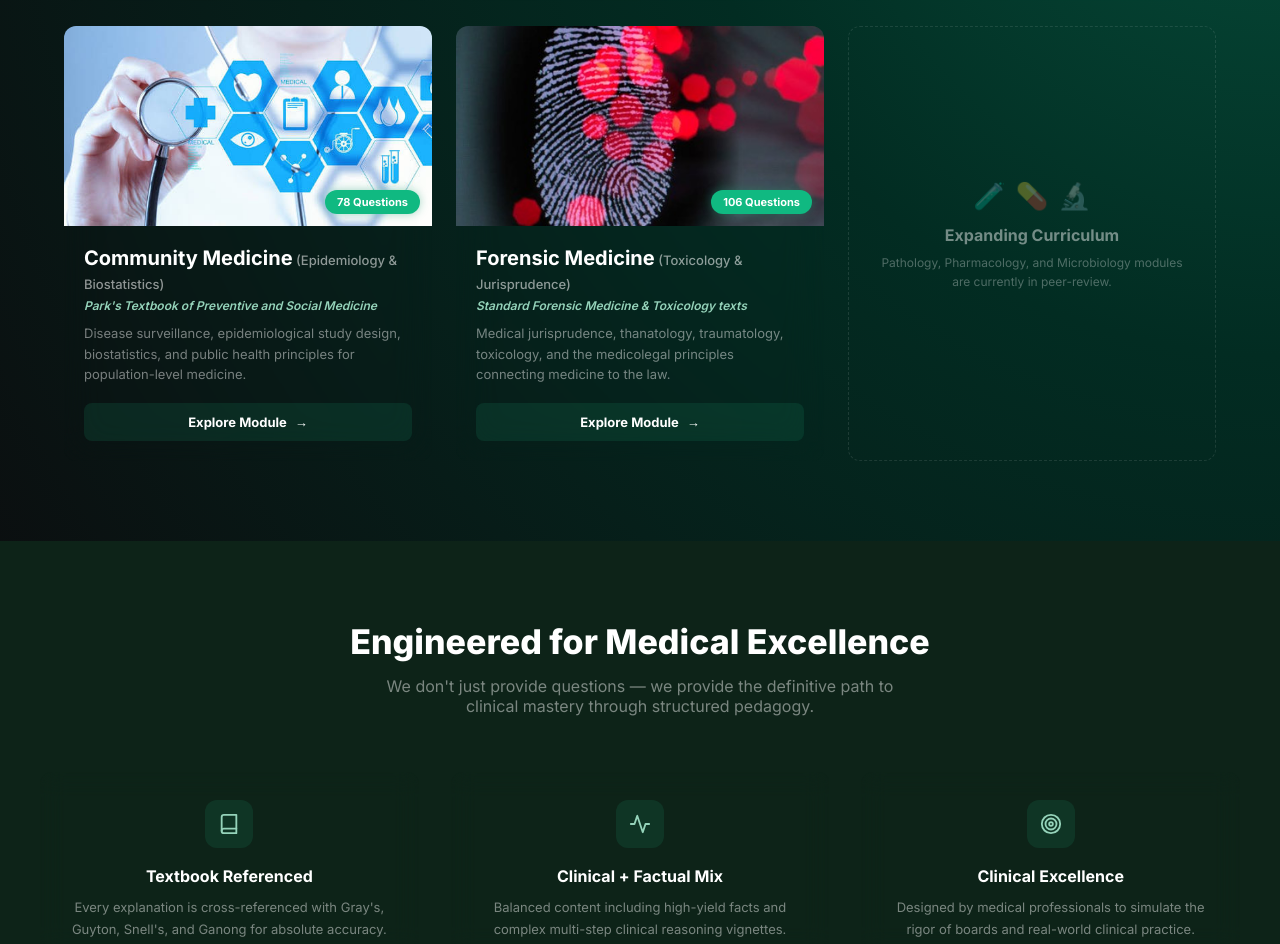
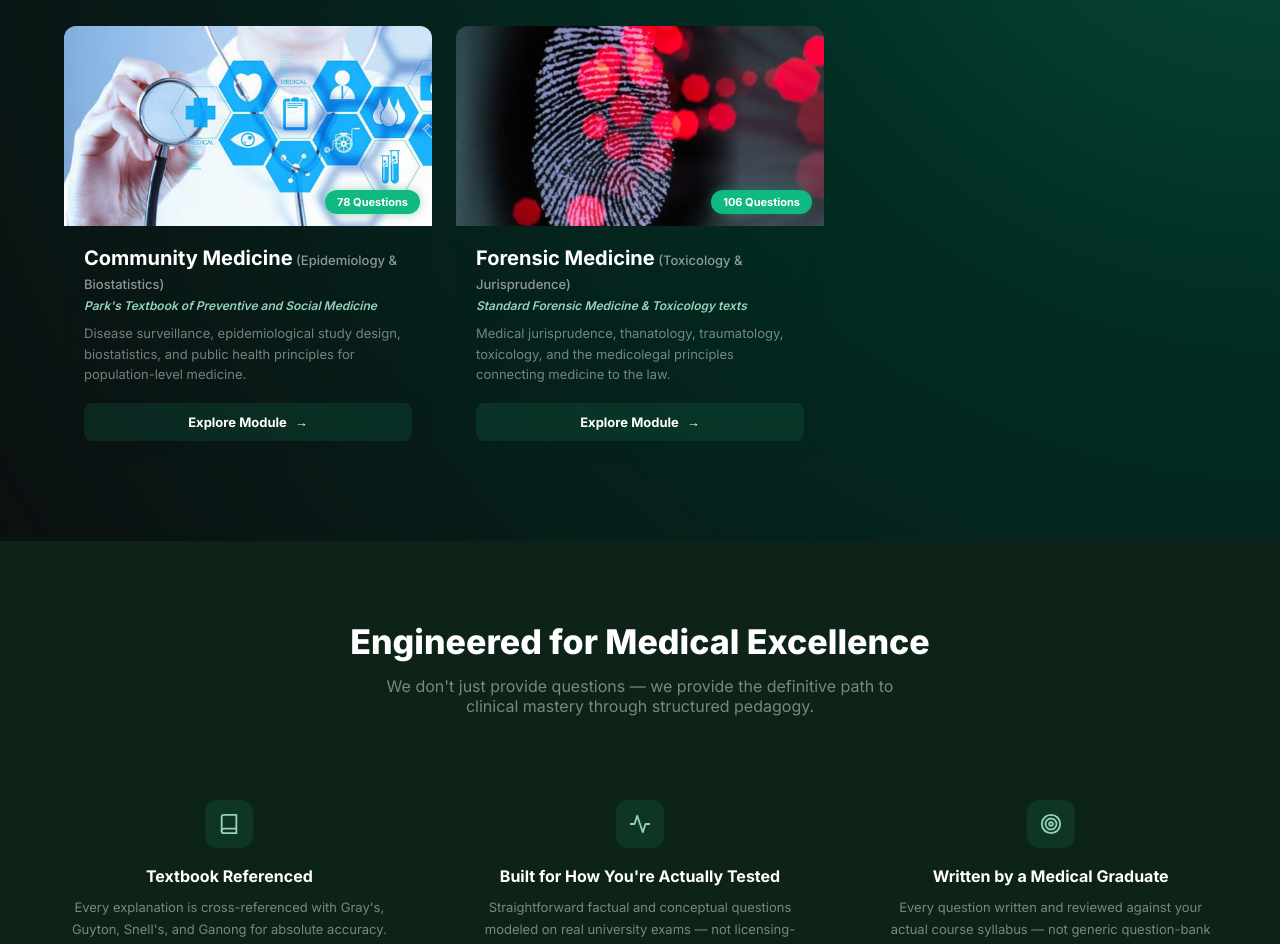
Before and after one commit to manast23/medprep, a Next.js app: page / in a window 1280 px wide. Shown: the part 1848-2792 px from the top of the page. Built offline with nearby package versions, Linux system fonts and the light colour scheme.

Commit message:
Launch prep: remove stale Coming Soon card, fix copy overclaiming clinical-vignette/boards focus

```diff
--- a/pages/index.js
+++ b/pages/index.js
@@ -76,7 +76,6 @@ const SUBJECTS = [
   },
 ]
 
-const COMING_SOON = []
 const QUESTION_TYPES = [
   { key: 'All', label: 'All Types' },
   { key: 'factual', label: 'Factual' },
@@ -168,7 +167,7 @@ export default function Home() {
     <div className={styles.container}>
       <Head>
         <title>MedPrep | Master Medical Sciences Through Active Recall</title>
-        <meta name="description" content="Professional medical MCQ practice platform with clinical vignette focus." />
+        <meta name="description" content="Professional medical MCQ practice platform for high-yield factual and conceptual recall across all core subjects." />
       </Head>
 
       <Navbar />
@@ -185,7 +184,7 @@ export default function Home() {
                 <span className={styles.heroAccent}> Through Active Recall</span>
               </h1>
               <p className={styles.heroSubtext}>
-                The clinical precision of a medical textbook combined with the efficiency of modern cognitive science. Designed for high-stakes clinical exams.
+                Textbook-referenced questions built for straightforward factual and conceptual recall — the way your actual university exams test you.
               </p>
 
               <div className={styles.statsRow}>
@@ -259,26 +258,6 @@ export default function Home() {
                 </div>
               </div>
             ))}
-
-            <div
-              className={styles.comingSoonCard}
-              ref={(el) => (cardRefs.current[SUBJECTS.length] = el)}
-              data-card-index={SUBJECTS.length}
-              style={cardRevealStyle(SUBJECTS.length)}
-            >
-              <div className={styles.comingSoonInner}>
-                <div className={styles.comingSoonIcons}>
-                  <span>🧪</span><span>💊</span><span>🔬</span>
-                </div>
-                <h3 className={styles.comingSoonTitle}>Expanding Curriculum</h3>
-                <p className={styles.comingSoonText}>
-                  Pathology, Pharmacology, and Microbiology modules are currently in peer-review.
-                </p>
-                <div className={styles.comingSoonTags}>
-                  {COMING_SOON.map(s => <span key={s} className={styles.comingSoonTag}>{s}</span>)}
-                </div>
-              </div>
-            </div>
           </div>
         </section>
 
@@ -361,8 +340,8 @@ export default function Home() {
                     <path d="M22 12h-4l-3 9L9 3l-3 9H2"/>
                   </svg>
                 </div>
-                <h4>Clinical + Factual Mix</h4>
-                <p>Balanced content including high-yield facts and complex multi-step clinical reasoning vignettes.</p>
+                <h4>Built for How You're Actually Tested</h4>
+                <p>Straightforward factual and conceptual questions modeled on real university exams — not licensing-style clinical vignettes.</p>
               </div>
               <div className={styles.featureItem}>
                 <div className={styles.featureIcon}>
@@ -370,8 +349,8 @@ export default function Home() {
                     <circle cx="12" cy="12" r="10"/><circle cx="12" cy="12" r="6"/><circle cx="12" cy="12" r="2"/>
                   </svg>
                 </div>
-                <h4>Clinical Excellence</h4>
-                <p>Designed by medical professionals to simulate the rigor of boards and real-world clinical practice.</p>
+                <h4>Written by a Medical Graduate</h4>
+                <p>Every question written and reviewed against your actual course syllabus — not generic question-bank filler.</p>
               </div>
             </div>
           </div>
@@ -381,7 +360,7 @@ export default function Home() {
         <section className={styles.ctaBanner}>
           <div className={styles.ctaContent}>
             <h3>Ready to elevate your study efficiency?</h3>
-            <p>Master the clinical sciences with evidence-based questions and detailed textbook explanations.</p>
+            <p>Master the medical sciences with evidence-based questions and detailed textbook explanations.</p>
             <div className={styles.bannerCtas}>
               <button className={styles.btnPrimaryWhite} onClick={() => document.getElementById('subjects')?.scrollIntoView({ behavior: 'smooth' })}>
                 Start Practicing
@@ -399,7 +378,7 @@ export default function Home() {
         <div className={styles.footerContent}>
           <div className={styles.footerBrand}>
             <div className={styles.footerLogo}>MedPrep</div>
-            <p>Evidence-based clinical scenarios cited from Gray's Anatomy, Guyton & Hall Medical Physiology, and Snell's Clinical Anatomy.</p>
+            <p>Evidence-based questions cited from Gray's Anatomy, Guyton & Hall Medical Physiology, and Snell's Clinical Anatomy.</p>
           </div>
           <div className={styles.footerLinks}>
             <div className={styles.linkCol}>
```
